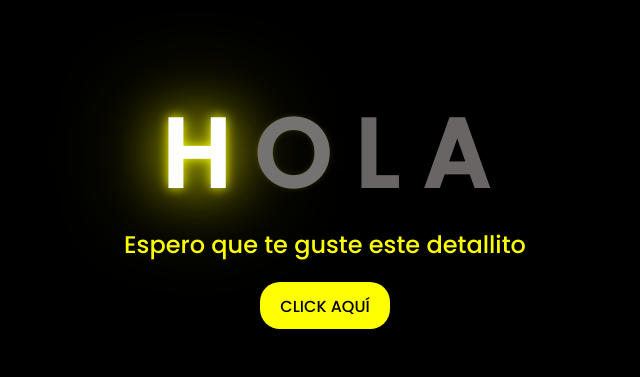
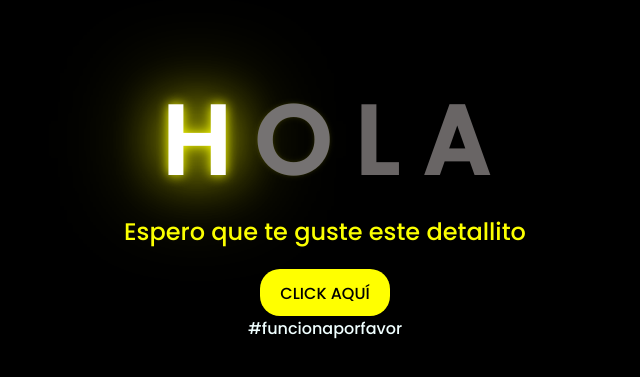
Before and after one commit to Ekkologix1/Web-Flores-main, a plain HTML site: page index.html in a window 1280 px wide. Shown: the part 203-580 px from the top of the page, without its empty margins (323-963 px from the left). Drawn offline with Linux system fonts and the light colour scheme; files that its build step writes are made by us from their sources.

Commit message:
otro commit

```diff
--- a/index.html
+++ b/index.html
@@ -35,3 +35,5 @@
     </div>
 </body>
 </html>
+
+#funcionaporfavor
```
